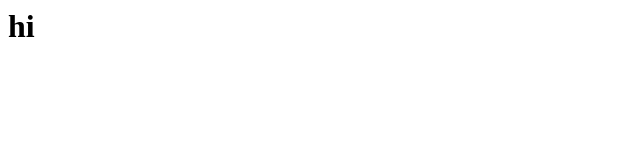
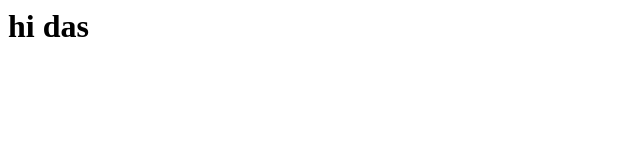
Before and after one commit to thiagomotaz/anuncios, a plain HTML site: page index.html in a window 1280 px wide. Shown: the full height of the page, 0-640 px from the left. Drawn offline with Linux system fonts and the light colour scheme.

Commit message:
Alterações de teste

```diff
--- a/index.html
+++ b/index.html
@@ -5,7 +5,7 @@
 </head>
 
 <body>
-    <h1>hi</h1>
+    <h1>hi das</h1>
 </body>
 
 </html>
```
